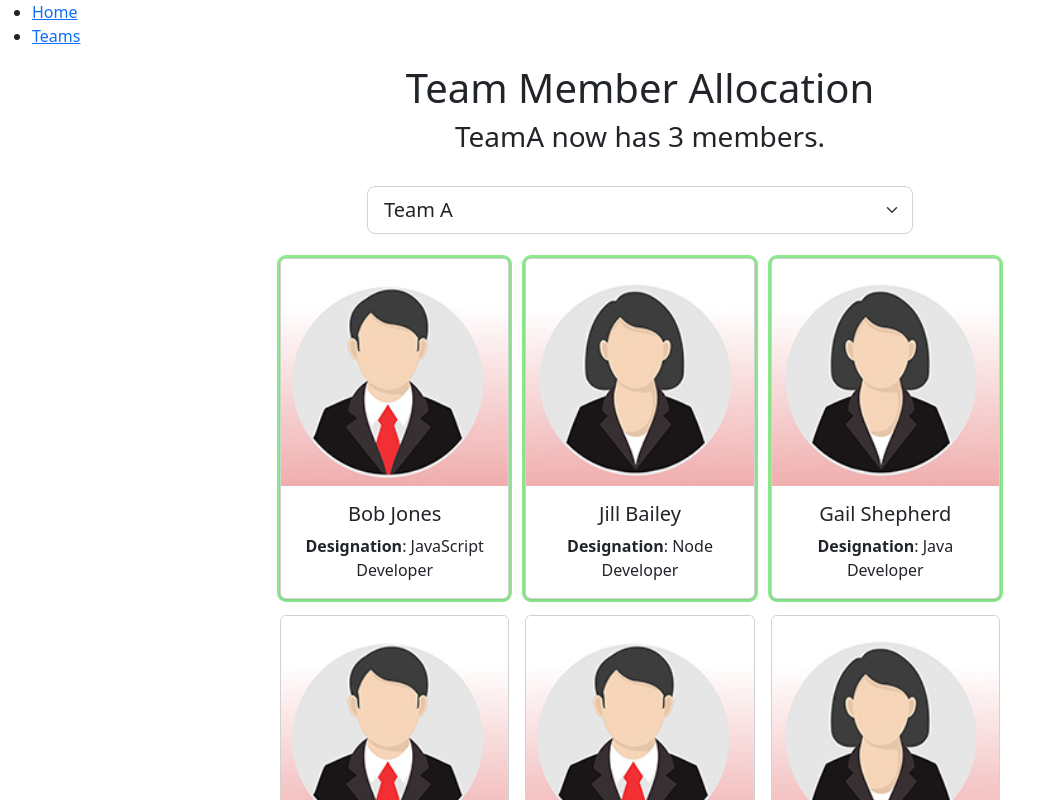
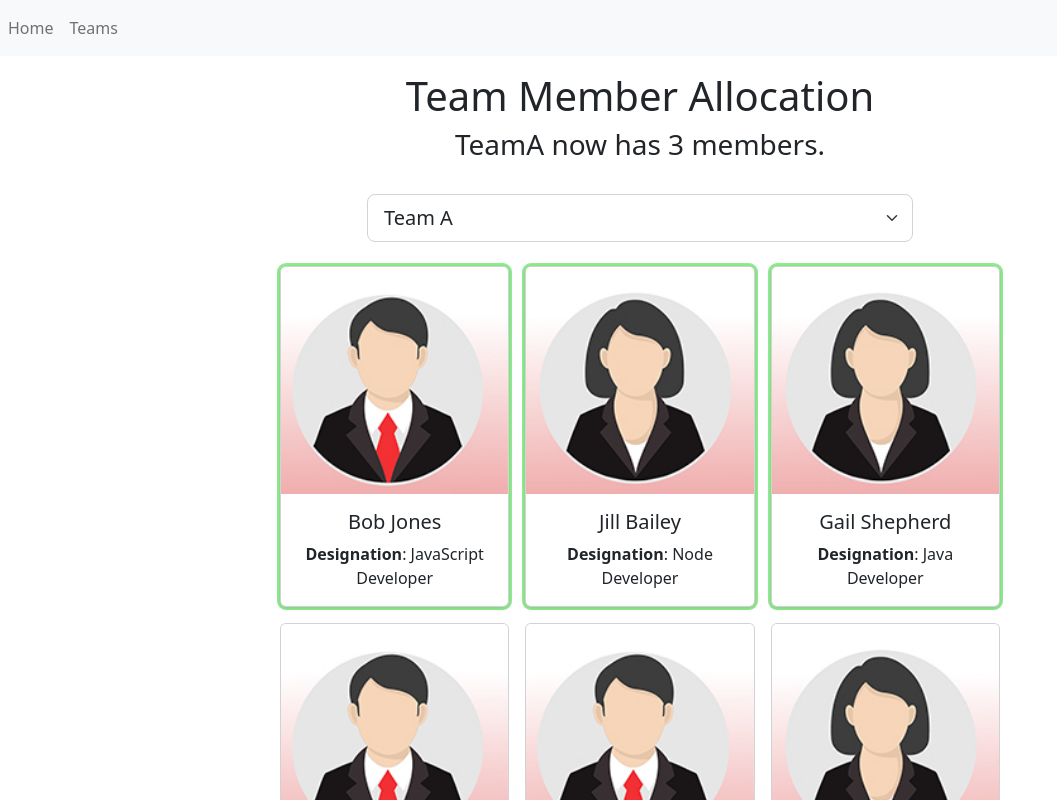
Before and after one commit to Scott-Zeta/Team-Member-Allocation, a React (Vite) app: page / in a window 1280 px wide. Shown: the top 800 px of the page, without its empty margins (0-1057 px from the left). Built offline with nearby package versions, Linux system fonts and the light colour scheme.

Commit message:
implement nav bar

```diff
--- a/src/Nav.jsx
+++ b/src/Nav.jsx
@@ -2,13 +2,13 @@
 
 const Nav = () =>{
   return(
-    <nav>
-      <ul>
-        <li>
-          <Link to='/'>Home</Link>
+    <nav className='navbar navbar-expand-lg navbar-light bg-light'>
+      <ul className='navbar-nav me-auto mb-2 mb-lg-0'>
+        <li className='nav-item'>
+          <Link className='nav-link' to='/'>Home</Link>
         </li>
-        <li>
-          <Link to='/groupMember'>Teams</Link>
+        <li className='nav-item'>
+          <Link className='nav-link' to='/groupMember'>Teams</Link>
         </li>
       </ul>
     </nav>
```
